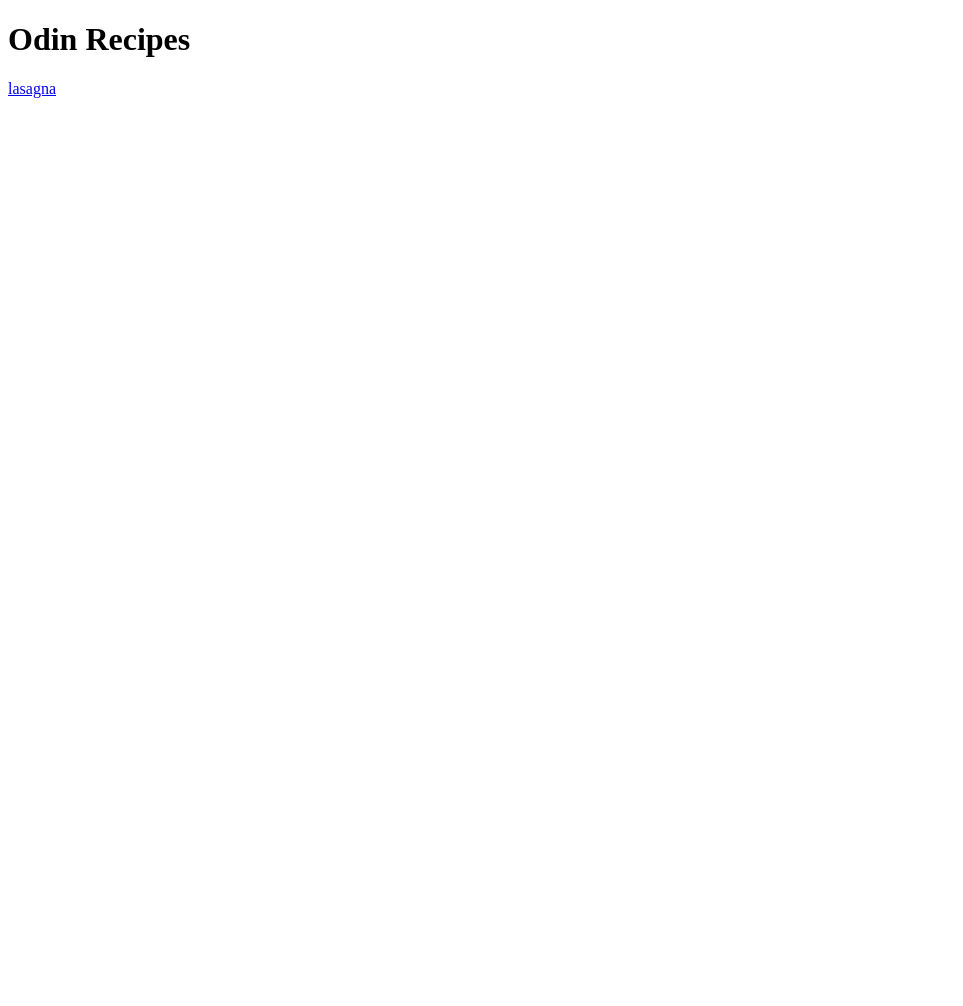
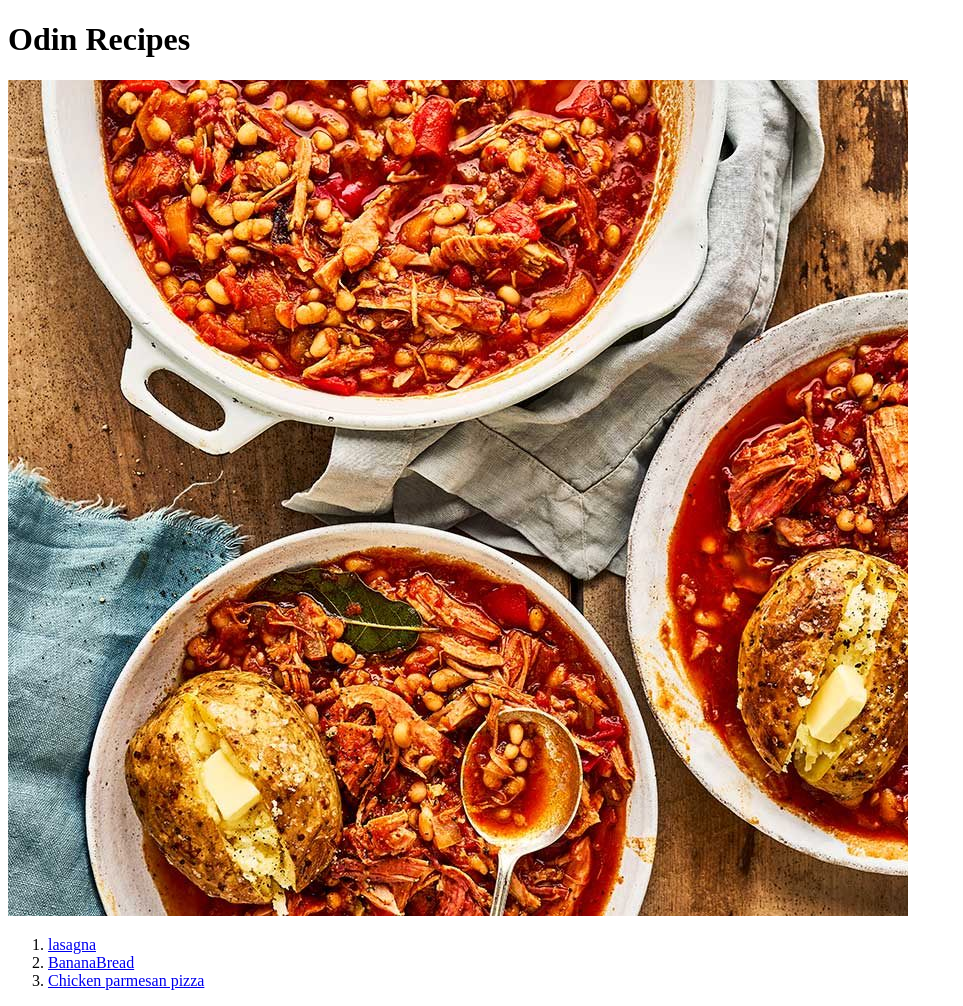
Before and after one commit to alienfoxx/odin-recipes, a plain HTML site: page index.html in a window 1280 px wide. Shown: the whole page, without its empty margins (0-963 px from the left). Before the commit the page ends 800 px from the top, so only its background shows below. Drawn offline with Linux system fonts and the light colour scheme.

Commit message:
recipes project

```diff
--- a/index.html
+++ b/index.html
@@ -6,8 +6,12 @@
 </head>
 <body>
     <h1>Odin Recipes</h1>
-    <a href="recipes/lasagna.html">lasagna</a>
-
+    <img src="images/cookrecipes.jpg">
+<ol>
+  <li><a href="recipes/lasagna.html">lasagna</a></li>
+  <li><a href="recipes/BananaBread.html">BananaBread</a></li>
+  <li><a href="recipes/chickenPizza.html">Chicken parmesan pizza</a></li>
+</ol>
 </body>
 
 </html>
```
Also changed, not shown: images/ChickenParmPizza.jpg (added), images/bananabread.jpg (added), images/cookrecipes.jpg (added).
